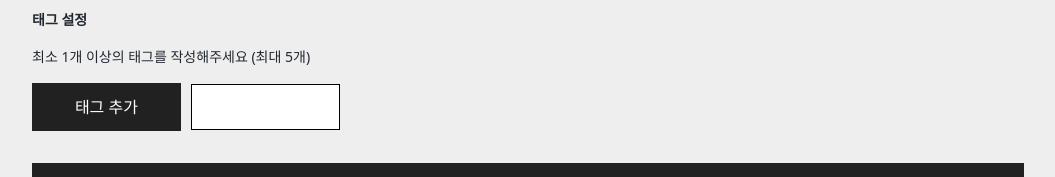
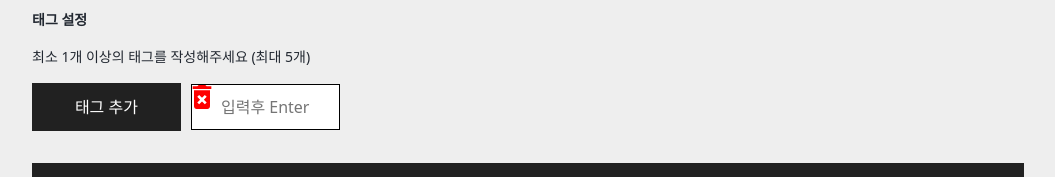
Before and after one commit to sws1552/react_mini_project, a React (Create React App) app: page /write in a window 1280 px wide. Both pictures are taken after a click on the button "태그 추가". Shown: the part 985-1162 px from the top of the page, without its empty margins (112-1167 px from the left). Built offline with nearby package versions, Linux system fonts and the light colour scheme.

Commit message:
추가페이지 수정중

```diff
--- a/src/elements/Grid.js
+++ b/src/elements/Grid.js
@@ -4,7 +4,7 @@ import isNull from "redux-actions/lib/utils/isNull";
 import styled from "styled-components";
 
 const Grid = (props) => {
-  const { is_flex, width, margin, padding, bg, children, center, _wrap, tag_flex,} = props;
+  const { is_flex, width, margin, padding, bg, children, center, _wrap,} = props;
 
 
   const styles = {
@@ -15,7 +15,6 @@ const Grid = (props) => {
       bg: bg,
       center: center,
       _wrap: _wrap,
-      tag_flex: tag_flex,
   };
   return (
     <React.Fragment>
@@ -33,7 +32,6 @@ Grid.defaultProps = {
   bg: false,
   center: false,
   _wrap: null,
-  tag_flex: false,
 };
 
 const GridBox = styled.div`
@@ -48,7 +46,6 @@ const GridBox = styled.div`
       ? `display: flex; align-items: center; justify-content: space-between;`: "")}
   ${(props) => (props.center ? `text-align: center` : '')}
   ${(props) => (props._wrap ? `flex-flow: wrap` : '')}
-  ${(props) => (props.tag_flex ? `display: flex` : "" )}
 
 `
 
--- a/src/pages/PostWrite.js
+++ b/src/pages/PostWrite.js
@@ -1,6 +1,6 @@
 import React, {useRef} from "react";
 import styled from "styled-components";
-
+import {MdDeleteForever} from "react-icons/md";
 
 
 import {Button, Grid, Image, Input, Text} from "../elements";
@@ -13,13 +13,34 @@ const PostWrite = (props) => {
 
     const [tagData, setData] = React.useState([]);
 
+    const tagRef = useRef();
+
+    const [count, setCount] = React.useState(0);
+
+    const input_count = Array.from({length: count}, (v, i) => i );
+
     const tagPlus = () => {
-
+        if(count < 5){
+            setCount(count+1);
+        }
     }
 
+    const tagAdd = (e) => {
+        if(e.keyCode === 13){
+            e.target.disabled = true;
+            e.target.style.backgroundColor = "black";
+            e.target.style.color = "white";
+            setData([...tagData, e.target.value]);
+        }
+    }
+
+    const tagDelete = (e) => {
+        console.log(tagRef.current.value);
+    }
 
     const postBtn = () => {
         console.log("버튼 클릭!");
+        console.log("tagData !! ", tagData);
     }
 
     return (
@@ -43,7 +64,28 @@ const PostWrite = (props) => {
                 <Text >최소 1개 이상의 태그를 작성해주세요 (최대 5개) </Text>
                 <Grid>
                     <Button text="태그 추가" width="15%" _onClick={tagPlus}></Button>
-                    <TagInput />
+                        {input_count.map((item, i) => {
+                            return (
+                                <TagDiv key={i}>
+                                    <TagInput key={i+1} placeholder="입력후 Enter" onKeyUp={tagAdd} ref={tagRef} id={i}/>
+                                    <span
+                                    key={i+2}
+                                    onClick={tagDelete}
+                                    style={{
+                                        fontSize:"2rem",
+                                        color:"red",
+                                        position:"absolute",
+                                        bottom:0,
+                                        left:"5px",
+                                        cursor: "pointer",
+                                    }}>
+                                    <MdDeleteForever
+                                    />
+                                    </span>
+
+                                </TagDiv>
+                            )
+                        })}
                 </Grid>
             </Grid>
 
@@ -55,11 +97,20 @@ const PostWrite = (props) => {
 }
 
 const TagInput = styled.input`
-    padding: 10px 0;
+    padding: 10px 3px;
     box-sizing: border-box;
     border: 1px solid black;
     margin-left: 10px;
     width: 15%;
+    text-align: center;
 `;
 
+const TagDiv = styled.div`
+    display: inline;
+    position: relative;
+`;
+
+
+
+
 export default PostWrite;
```
